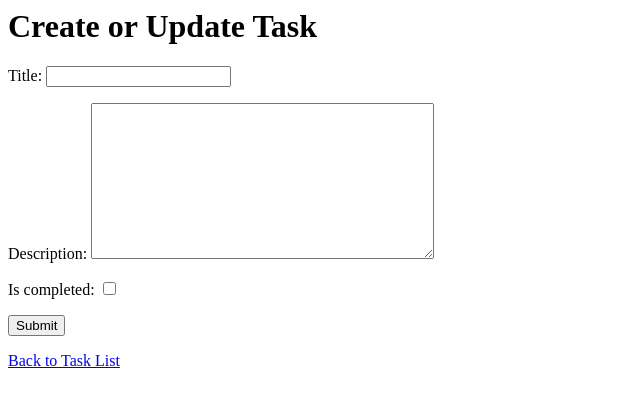
After one commit to mmd-punisher/To-Do, a Django app: page /todo/create/ in a window 1280 px wide. The commit adds this page. Shown: the top 407 px of the page, without its empty margins (0-640 px from the left). Run offline with Django 5.2, Linux system fonts and the light colour scheme; the visitor is signed in with stand-in values (Sample User, id 1).

Commit message:
feat: task create

```diff
--- /dev/null
+++ b/core/tasks/forms.py
@@ -0,0 +1,9 @@
+from django import forms
+
+from .models import Tasks
+
+
+class TaskForm(forms.ModelForm):
+    class Meta:
+        model = Tasks
+        fields = ['title', 'description', 'is_completed']
--- a/core/tasks/urls.py
+++ b/core/tasks/urls.py
@@ -6,7 +6,7 @@ app_name = 'tasks'
 
 urlpatterns = [
     path('', views.TaskListView.as_view(), name='list'),
-    # path('create/', views.TaskCreateView.as_view(), name='create'),
+    path('create/', views.TaskCreateView.as_view(), name='create'),
     # path('update/<int:pk>/', views.TaskUpdateView.as_view(), name='update'),
     # path('delete/<int:pk>/', views.TaskDeleteView.as_view(), name='delete'),
 ]
--- a/core/tasks/views.py
+++ b/core/tasks/views.py
@@ -1,7 +1,9 @@
+from django.contrib.auth.mixins import LoginRequiredMixin
+from django.urls import reverse_lazy
+from django.views.generic import ListView, CreateView
+
+from .forms import TaskForm
 from .models import Tasks
-
-from django.contrib.auth.mixins import LoginRequiredMixin
-from django.views.generic import ListView
 
 
 class TaskListView(LoginRequiredMixin, ListView):
@@ -11,3 +13,14 @@ class TaskListView(LoginRequiredMixin, ListView):
 
     def get_queryset(self):
         return Tasks.objects.filter(user=self.request.user)
+
+
+class TaskCreateView(LoginRequiredMixin, CreateView):
+    model = Tasks
+    form_class = TaskForm
+    template_name = 'tasks/task_form.html'
+    success_url = reverse_lazy('tasks:list')
+
+    def form_valid(self, form):
+        form.instance.user = self.request.user
+        return super().form_valid(form)
--- a/core/templates/accounts/profile_page.html
+++ b/core/templates/accounts/profile_page.html
@@ -16,12 +16,13 @@
             <p><strong>تاریخ عضویت:</strong> {{ user.created_date|date:"Y/m/d" }}</p>
             <p><strong>آخرین ورود:</strong> {{ user.last_login|date:"Y/m/d H:i" }}</p>
 
-{#            <a href="{% url 'accounts:logout' %}" class="btn btn-danger">خروج</a>#}
+            {#            <a href="{% url 'accounts:logout' %}" class="btn btn-danger">خروج</a>#}
             <form action="{% url 'accounts:logout' %}" method="post" style="display: inline;">
                 {% csrf_token %}
                 <button type="submit" class="btn btn-danger">خروج</button>
             </form>
-            {#            <a href="{% url 'accounts:edit_profile' %}" class="btn btn-primary">ویرایش پروفایل</a>#}
+
+            <a href="{% url 'tasks:list' %}" class="btn btn-primary">لیست تسک ها</a>
         </div>
     </div>
 </div>
--- /dev/null
+++ b/core/templates/tasks/task_form.html
@@ -0,0 +1,7 @@
+<h1>Create or Update Task</h1>
+<form method="post">
+    {% csrf_token %}
+    {{ form.as_p }}
+    <button type="submit">Submit</button>
+</form>
+<a href="{% url 'tasks:list' %}">Back to Task List</a>
--- a/core/templates/tasks/task_list.html
+++ b/core/templates/tasks/task_list.html
@@ -9,5 +9,6 @@
                     <a href="" class="delete">Delete</a>
                 </div>
             </li>
+            <br/>
         {% endfor %}
     </ul>
```
